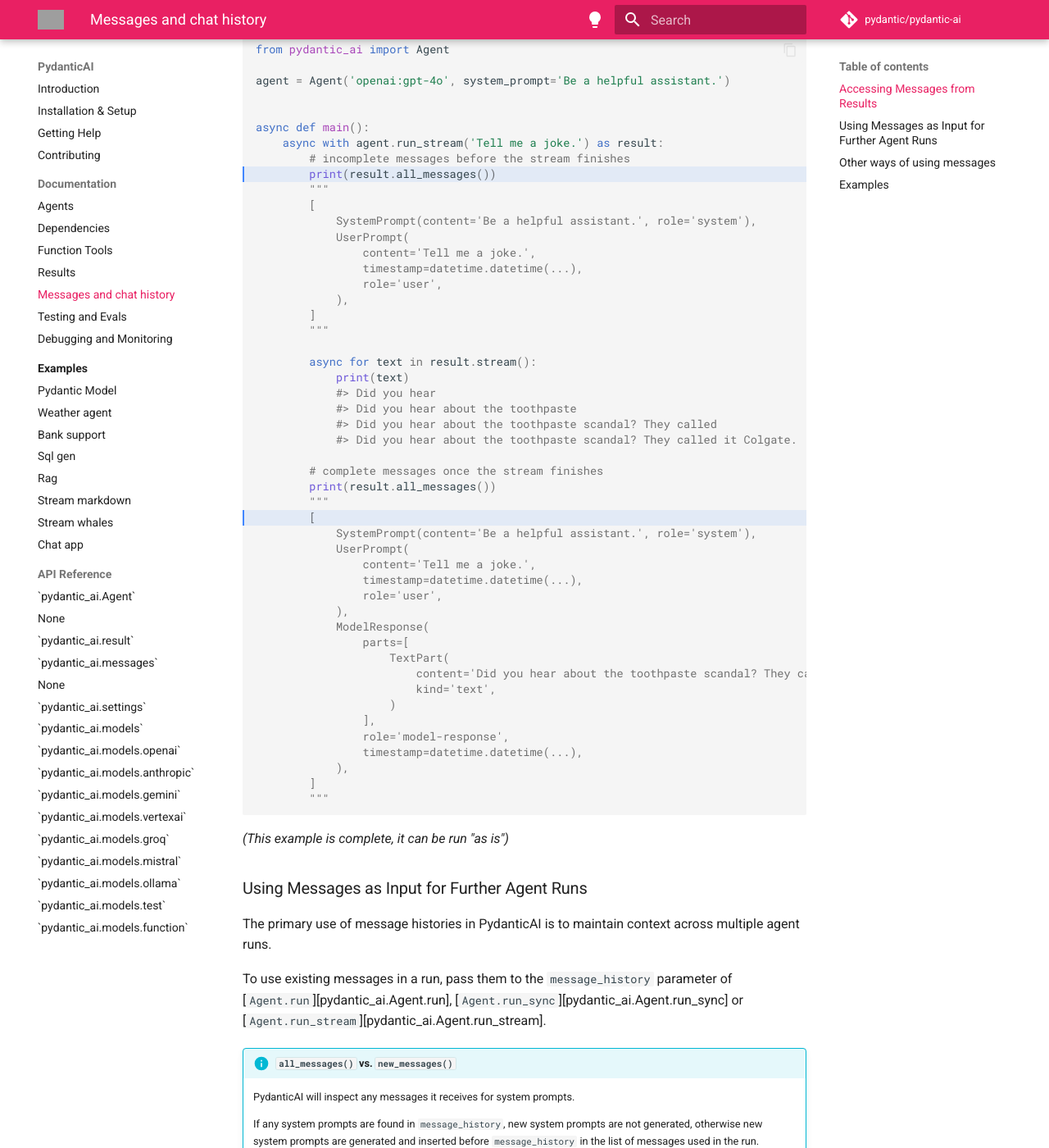
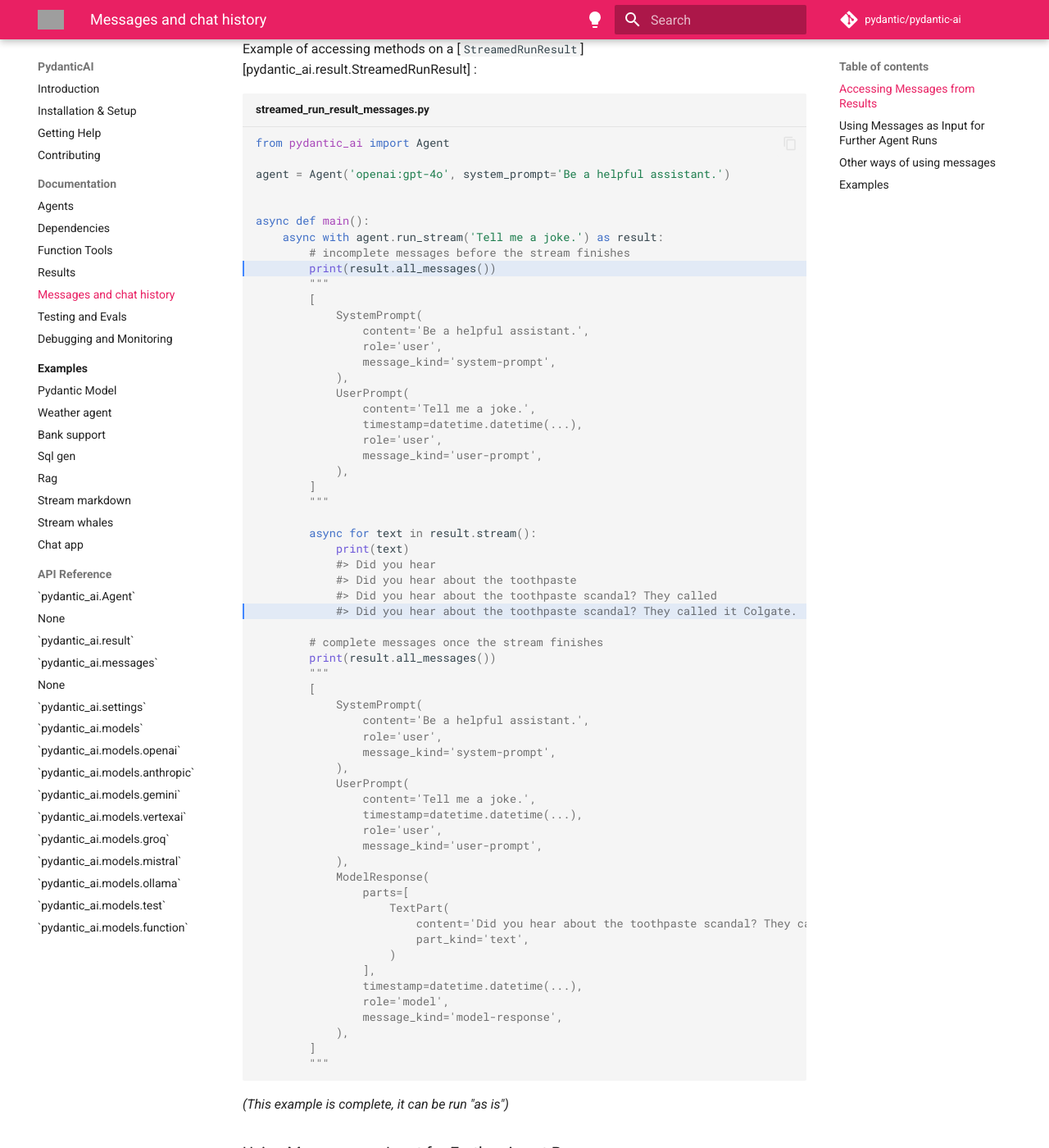
Before and after one commit to willgdjones/pydantic-ai, an MkDocs documentation site: the page built from docs/message-history.md, in a window 1280 px wide and 1400 px high, scrolled down 2310 px. Shown: the whole window at 82% size. Built offline with MkDocs 1.6.1 and Material for MkDocs 9.7.7, drawn with Linux system fonts in a browser that asks for light colours; plug-ins that fetch from the network failed and are left out; comment, search, counter and statistics services are not loaded; some of the changed text lies outside the part shown; grey boxes are pictures that could not be loaded.

Commit message:
Change: Internal Discriminator Modification (#247)

```diff
--- a/docs/message-history.md
+++ b/docs/message-history.md
@@ -40,21 +40,25 @@ print(result.data)
 print(result.all_messages())
 """
 [
-    SystemPrompt(content='Be a helpful assistant.', role='system'),
+    SystemPrompt(
+        content='Be a helpful assistant.', role='user', message_kind='system-prompt'
+    ),
     UserPrompt(
         content='Tell me a joke.',
         timestamp=datetime.datetime(...),
         role='user',
+        message_kind='user-prompt',
     ),
     ModelResponse(
         parts=[
             TextPart(
                 content='Did you hear about the toothpaste scandal? They called it Colgate.',
-                kind='text',
+                part_kind='text',
             )
         ],
-        role='model-response',
         timestamp=datetime.datetime(...),
+        role='model',
+        message_kind='model-response',
     ),
 ]
 """
@@ -67,16 +71,18 @@ print(result.new_messages())
         content='Tell me a joke.',
         timestamp=datetime.datetime(...),
         role='user',
+        message_kind='user-prompt',
     ),
     ModelResponse(
         parts=[
             TextPart(
                 content='Did you hear about the toothpaste scandal? They called it Colgate.',
-                kind='text',
+                part_kind='text',
             )
         ],
-        role='model-response',
         timestamp=datetime.datetime(...),
+        role='model',
+        message_kind='model-response',
     ),
 ]
 """
@@ -97,11 +103,16 @@ async def main():
         print(result.all_messages())
         """
         [
-            SystemPrompt(content='Be a helpful assistant.', role='system'),
+            SystemPrompt(
+                content='Be a helpful assistant.',
+                role='user',
+                message_kind='system-prompt',
+            ),
             UserPrompt(
                 content='Tell me a joke.',
                 timestamp=datetime.datetime(...),
                 role='user',
+                message_kind='user-prompt',
             ),
         ]
         """
@@ -117,21 +128,27 @@ async def main():
         print(result.all_messages())
         """
         [
-            SystemPrompt(content='Be a helpful assistant.', role='system'),
+            SystemPrompt(
+                content='Be a helpful assistant.',
+                role='user',
+                message_kind='system-prompt',
+            ),
             UserPrompt(
                 content='Tell me a joke.',
                 timestamp=datetime.datetime(...),
                 role='user',
+                message_kind='user-prompt',
             ),
             ModelResponse(
                 parts=[
                     TextPart(
                         content='Did you hear about the toothpaste scandal? They called it Colgate.',
-                        kind='text',
+                        part_kind='text',
                     )
                 ],
-                role='model-response',
                 timestamp=datetime.datetime(...),
+                role='model',
+                message_kind='model-response',
             ),
         ]
         """
@@ -173,36 +190,42 @@ print(result2.data)
 print(result2.all_messages())
 """
 [
-    SystemPrompt(content='Be a helpful assistant.', role='system'),
+    SystemPrompt(
+        content='Be a helpful assistant.', role='user', message_kind='system-prompt'
+    ),
     UserPrompt(
         content='Tell me a joke.',
         timestamp=datetime.datetime(...),
         role='user',
+        message_kind='user-prompt',
     ),
     ModelResponse(
         parts=[
             TextPart(
                 content='Did you hear about the toothpaste scandal? They called it Colgate.',
-                kind='text',
+                part_kind='text',
             )
         ],
-        role='model-response',
         timestamp=datetime.datetime(...),
+        role='model',
+        message_kind='model-response',
     ),
     UserPrompt(
         content='Explain?',
         timestamp=datetime.datetime(...),
         role='user',
+        message_kind='user-prompt',
     ),
     ModelResponse(
         parts=[
             TextPart(
                 content='This is an excellent joke invent by Samuel Colvin, it needs no explanation.',
-                kind='text',
+                part_kind='text',
             )
         ],
-        role='model-response',
         timestamp=datetime.datetime(...),
+        role='model',
+        message_kind='model-response',
     ),
 ]
 """
@@ -233,36 +256,42 @@ print(result2.data)
 print(result2.all_messages())
 """
 [
-    SystemPrompt(content='Be a helpful assistant.', role='system'),
+    SystemPrompt(
+        content='Be a helpful assistant.', role='user', message_kind='system-prompt'
+    ),
     UserPrompt(
         content='Tell me a joke.',
         timestamp=datetime.datetime(...),
         role='user',
+        message_kind='user-prompt',
     ),
     ModelResponse(
         parts=[
             TextPart(
                 content='Did you hear about the toothpaste scandal? They called it Colgate.',
-                kind='text',
+                part_kind='text',
             )
         ],
-        role='model-response',
         timestamp=datetime.datetime(...),
+        role='model',
+        message_kind='model-response',
     ),
     UserPrompt(
         content='Explain?',
         timestamp=datetime.datetime(...),
         role='user',
+        message_kind='user-prompt',
     ),
     ModelResponse(
         parts=[
             TextPart(
                 content='This is an excellent joke invent by Samuel Colvin, it needs no explanation.',
-                kind='text',
+                part_kind='text',
             )
         ],
-        role='model-response',
         timestamp=datetime.datetime(...),
+        role='model',
+        message_kind='model-response',
     ),
 ]
 """
```
Also changed, not shown: docs/agents.md (+9 -5 lines), docs/testing-evals.md (+10 -5 lines), docs/tools.md (+16 -9 lines), 10 other files.
